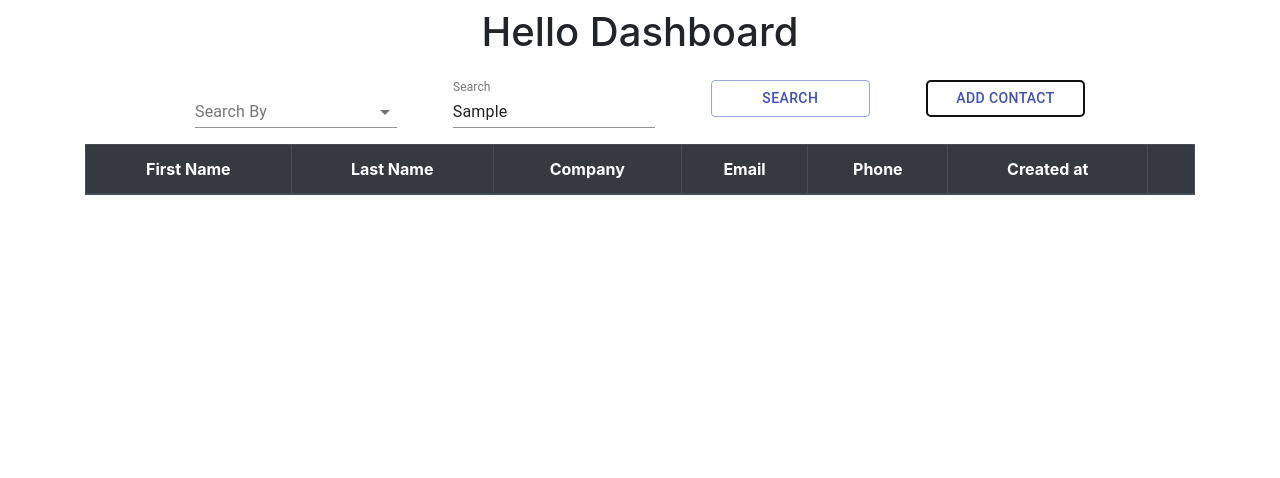
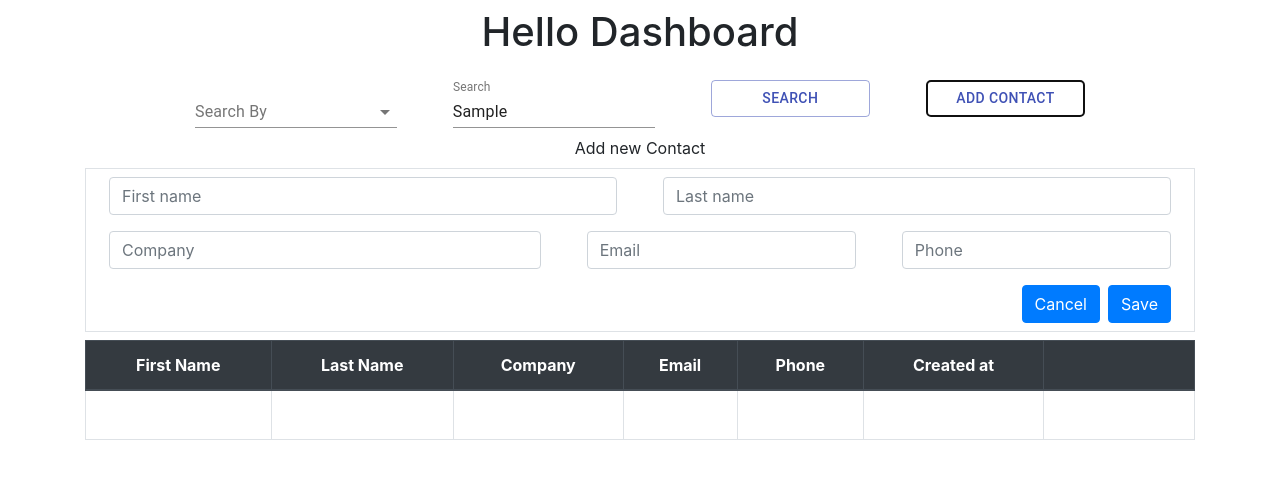
Before and after one commit to jhcxavier/ReactReduxSample, a React (Create React App) app: page /dashboard in a window 1280 px wide. Both pictures are taken after typing "Sample" into the empty fields and a click on the button "ADD CONTACT". Shown: the top 478 px of the page. Built offline with nearby package versions, Linux system fonts and the light colour scheme.

Commit message:
components ready

```diff
--- /dev/null
+++ b/src/components/contact/addContact.js
@@ -0,0 +1,59 @@
+import React, { useState } from "react";
+
+const AddContact = ({ closeAddContact }) => {
+    const [value, setValue] = useState({
+        firstName: "",
+        lastName: "",
+        company: "",
+        email: "",
+        phone: ""
+    })
+
+    return (
+        <div>
+            <div>
+                Add new Contact
+            </div>
+            <form className="container border mt-2" onSubmit={""}>
+                <div className="row">
+                    <div className="col m-2">
+                        {/* Updating the state */}
+                        <input type="text" className="form-control" placeholder="First name" onChange={(e) => setValue({ ...value, firstName: e.target.value })} />
+                    </div>
+                    <div className="col m-2">
+                        {/* Updating the state */}
+                        <input type="text" className="form-control" placeholder="Last name" onChange={(e) => setValue({ ...value, lastName: e.target.value })} />
+                    </div>
+                </div>
+                <div className="row">
+                    <div className="col-5 m-2">
+                        {/* Updating the state */}
+                        <input type="text" className="form-control" placeholder="Company" onChange={(e) => setValue({ ...value, company: e.target.value })} />
+                    </div>
+                    <div className="col m-2">
+                        {/* Updating the state */}
+                        <input type="text" className="form-control" placeholder="Email" onChange={(e) => setValue({ ...value, email: e.target.value })} />
+                    </div>
+                    <div className="col m-2">
+                        {/* Updating the state */}
+                        <input type="text" className="form-control" placeholder="Phone" onChange={(e) => setValue({ ...value, phone: e.target.value })} />
+                    </div>
+                </div>
+                <div className="row m-1 d-flex justify-content-end">
+                    {/*Cleaning and closing the state */}
+                    <button type="button" className="btn btn-primary m-1" onClick={(e) => {
+                        setValue("")
+                        closeAddContact();
+                    }}>Cancel</button>
+                    {/* Passing the updated state to the function addContact in flux. Which will create a new contact on the API */}
+                    <button type="button" className="btn btn-primary m-1" onClick={() => {
+
+                        closeAddContact()
+                        // actions.getContacts(store.token)
+                    }}>Save</button>
+                </div>
+            </form>
+        </div>
+    )
+}
+export default AddContact;
--- a/src/components/contact/contactList.js
+++ b/src/components/contact/contactList.js
@@ -16,7 +16,21 @@ const ListOfContacts = () => {
                     </tr>
                 </thead>
                 <tbody>
-                    {""}
+                    <tr>
+                        <td></td>
+                        <td></td>
+                        <td></td>
+                        <td></td>
+                        <td></td>
+                        <td></td>
+                        <td>
+                            <i id='tooltip' className="fas fa-edit p-2" samesite={"None"} type="button" ></i>
+                            <i className="fas fa-users-cog p-2 text-secondary" samesite={"None"}></i>
+                            <i className="fas fa-file-download p-2 text-secondary" samesite={"None"}></i>
+                            {/* Delete a contact */}
+                            <i className="far fa-trash-alt p-2" samesite={"None"} type="button"></i>
+                        </td>
+                    </tr>
                 </tbody>
             </table>
         </div>
--- a/src/components/header/dashNav.js
+++ b/src/components/header/dashNav.js
@@ -1,4 +1,5 @@
-import React from 'react';
+import React, { useState } from 'react';
+import AddContact from "../contact/addContact";
 
 import { makeStyles } from '@material-ui/core/styles';
 import TextField from '@material-ui/core/TextField';
@@ -72,7 +73,7 @@ const DashboardNav = () => {
     //inserting the data the should be found on the list of contact
     // const [inputSearch, setInputSearch] = useState("")
     // opening space to add a new contact
-    // const [showAddContact, setShowAddContact] = useState(false)
+    const [showAddContact, setShowAddContact] = useState(false)
 
     return (
 
@@ -102,16 +103,18 @@ const DashboardNav = () => {
                     Search
                 </Button>
                 {/* Opening the fields to add contact */}
-                <Button variant="outlined" color="primary" className="ml-5" >
+                <Button variant="outlined" color="primary" className="ml-5" onClick={() => {
+                    setShowAddContact(!showAddContact)
+                }}>
                     Add Contact
                 </Button>
             </form>
             {/* Conditional rendering for opnening fields to add contact and sending the function to close fields
             which will be triggered on addContacts.js lines 52 and 58 */}
-            {/* <div>
+            <div>
                 {showAddContact && <AddContact closeAddContact={() => {
-                setShowAddContact(false)
-            }} />}</div> */}
+                    setShowAddContact(false)
+                }} />}</div>
         </div>
     )
 }
```
Also changed, not shown: src/components/contact/contact.js (added, +19 -0 lines).
